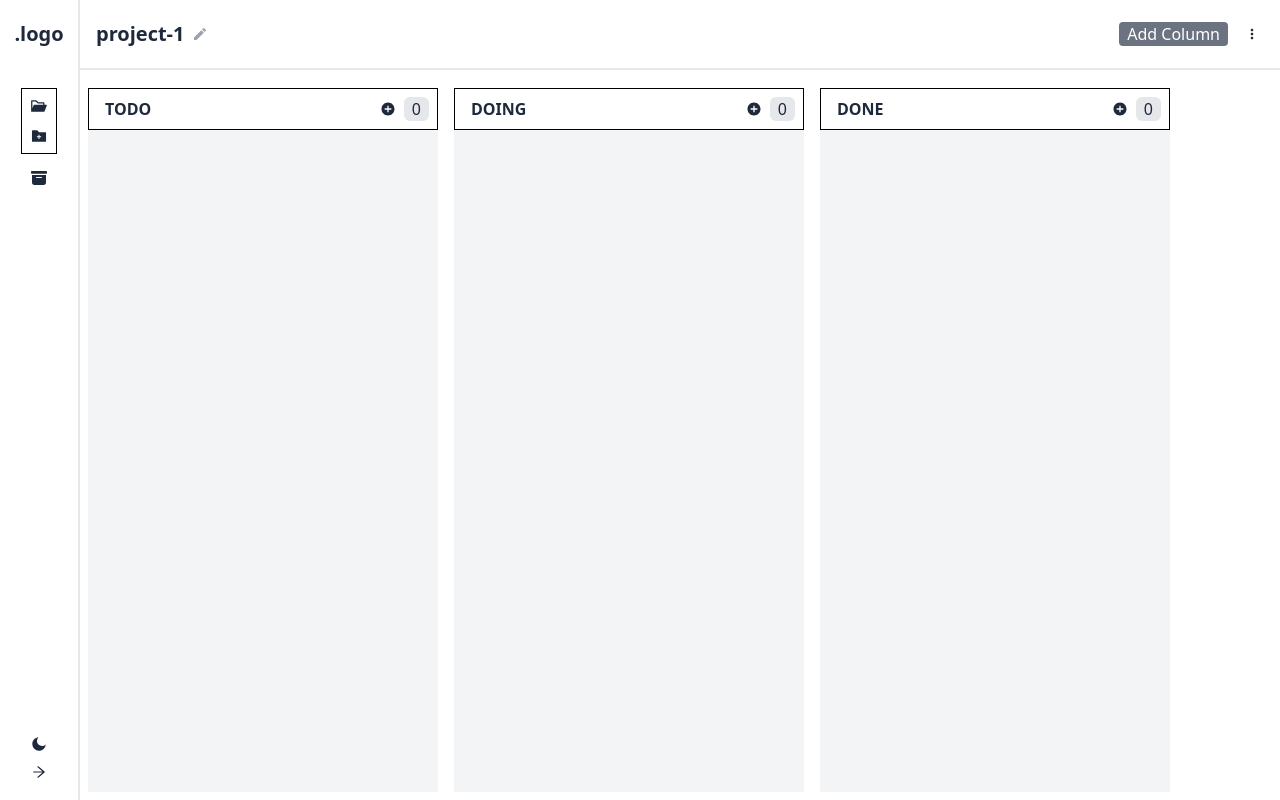
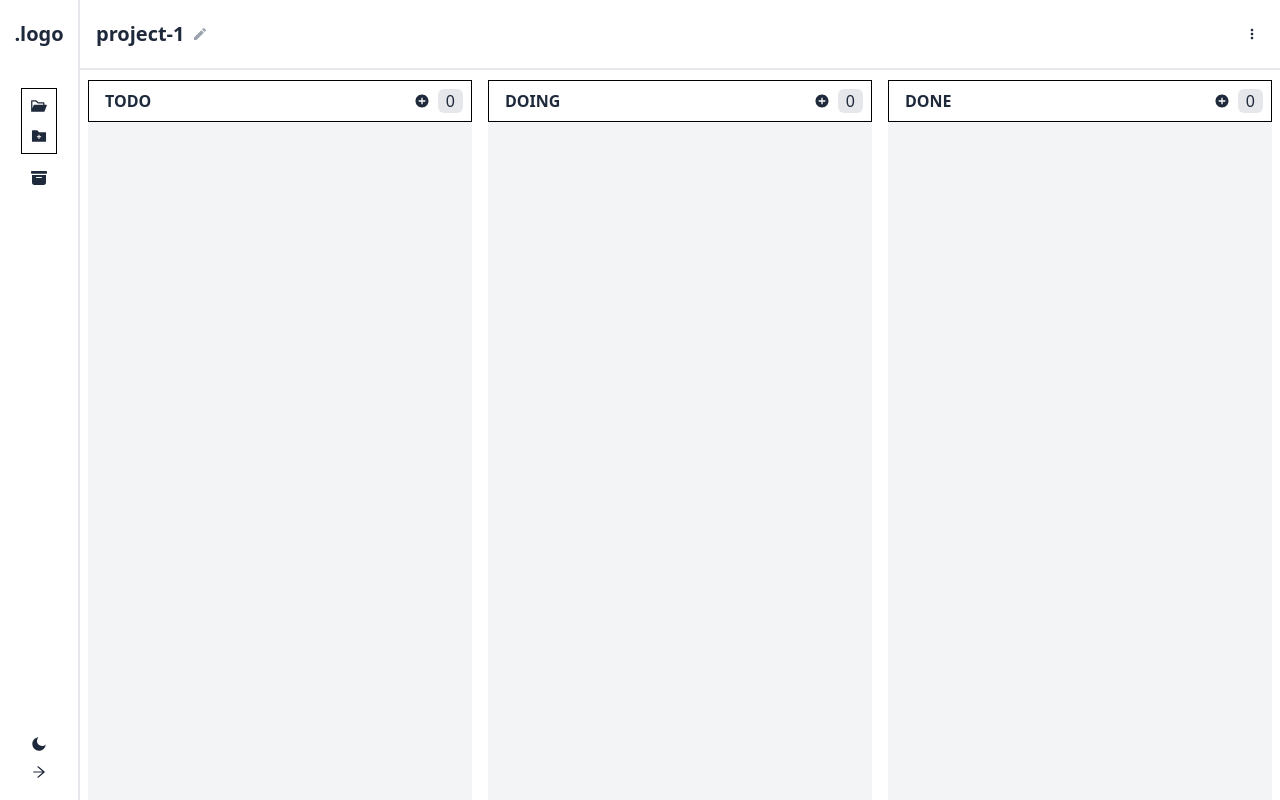
Before and after one commit to apekul/task_management, a React (Create React App) app: page / in a window 1280 px wide. Both pictures are taken after a click on the element 39 px from the left and 136 px from the top of the page. Built offline with nearby package versions, Linux system fonts and the light colour scheme.

Commit message:
fix title styling when resize, move add new column button to column list

```diff
--- a/public/index.html
+++ b/public/index.html
@@ -24,7 +24,7 @@
       work correctly both with client-side routing and a non-root public URL.
       Learn how to configure a non-root public URL by running `npm run build`.
     -->
-    <title>React App</title>
+    <title>Task Management</title>
   </head>
   <body>
     <noscript>You need to enable JavaScript to run this app.</noscript>
--- a/src/App.js
+++ b/src/App.js
@@ -6,11 +6,11 @@ import Dashboard from "./Components/Dashboard";
 
 import { Context } from "./context";
 
+// fix edit title styling in display for web and mobile
 // Fake url handling
-// Task/subTask: update, clone?, move to other project?
 // More project options: close project, archive closet projects?
-// More task options: editing, additional buttons?
 // Button sort by complete, move tasks to column: todo, doing, done
+// Task/subTask: clone?, move to other project?
 
 function App() {
   const [data, setData] = useState(() => {
--- a/src/Components/Display/Display.js
+++ b/src/Components/Display/Display.js
@@ -84,7 +84,7 @@ const Display = ({ hideNav }) => {
             <>
               <input
                 placeholder={title}
-                className="font-extrabold text-xl w-auto px-1 truncate"
+                className="font-extrabold text-xl w-2/3 px-1 "
                 onChange={(e) => setTitle(e.target.value)}
               />
               <AiFillCheckCircle
@@ -101,7 +101,7 @@ const Display = ({ hideNav }) => {
             </>
           ) : (
             <>
-              <h2 className="font-extrabold text-xl truncate max-w-screen-lg">
+              <h2 className="font-extrabold text-xl truncate max-w-[150px] sm:max-w-sm md:max-w-md lg:max-w-2xl xl:max-w-4xl">
                 {title}
               </h2>
               <MdEdit
@@ -112,13 +112,6 @@ const Display = ({ hideNav }) => {
           )}
         </div>
         <div className="flex items-center gap-4 select-none">
-          <button
-            className="bg-gray-500 px-2 rounded text-white hover:bg-gray-700"
-            onClick={() => addColumn()}
-          >
-            Add Column
-          </button>
-
           <div className="relative">
             <BiDotsVerticalRounded
               className="cursor-pointer"
@@ -155,7 +148,11 @@ const Display = ({ hideNav }) => {
         </div>
       </div>
       <div className={`transition-all ${hideNav ? "lg:pl-20" : "lg:pl-52"}`}>
-        <TaskList project={project} setProject={setProject} />
+        <TaskList
+          project={project}
+          setProject={setProject}
+          addColumn={addColumn}
+        />
       </div>
     </>
   );
--- a/src/Components/Display/Projects/Frame.jsx
+++ b/src/Components/Display/Projects/Frame.jsx
@@ -43,7 +43,7 @@ export const Frame = ({ ...props }) => {
     <Draggable draggableId={props.column.id} index={props.index}>
       {(provided) => (
         <div
-          className="m-2 min-w-[350px] flex flex-col rounded bg-white"
+          className="px-2 sm:min-w-[400px] min-w-full flex flex-col rounded bg-white"
           {...provided.draggableProps}
           ref={provided.innerRef}
         >
--- a/src/Components/Display/Projects/TaskList.js
+++ b/src/Components/Display/Projects/TaskList.js
@@ -1,8 +1,9 @@
 import React from "react";
 import Frame from "./Frame";
 import { DragDropContext, Droppable } from "react-beautiful-dnd";
+import { MdOutlineAddBox } from "react-icons/md";
 
-const TaskList = ({ project, setProject }) => {
+const TaskList = ({ project, setProject, addColumn }) => {
   // Drag function
   const onDragEnd = (result) => {
     const { destination, source, draggableId, type } = result;
@@ -92,7 +93,7 @@ const TaskList = ({ project, setProject }) => {
         >
           {(provided) => (
             <div
-              className="flex flex-col sm:flex-row select-none h-screen overflow-x-auto lg:pt-20"
+              className={`flex select-none h-screen overflow-x-auto lg:pt-20`}
               {...provided.droppableProps}
               ref={provided.innerRef}
             >
@@ -113,6 +114,12 @@ const TaskList = ({ project, setProject }) => {
                 );
               })}
               {provided.placeholder}
+              <div
+                onClick={() => addColumn()}
+                className="mx-2 cursor-pointer sm:min-w-[400px] min-w-full flex items-center justify-center text-6xl rounded h-full bg-gray-50 text-gray-300 hover:bg-gray-200 hover:text-gray-500"
+              >
+                <MdOutlineAddBox />
+              </div>
             </div>
           )}
         </Droppable>
```
